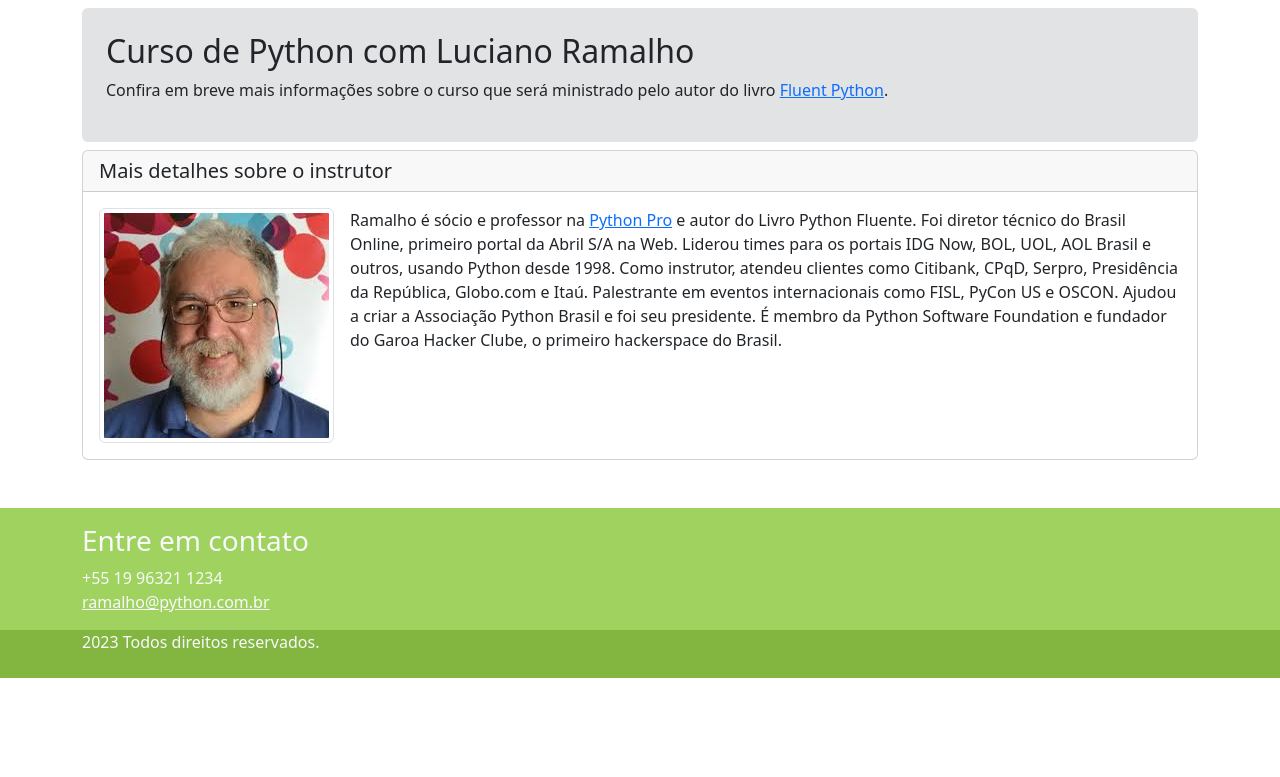
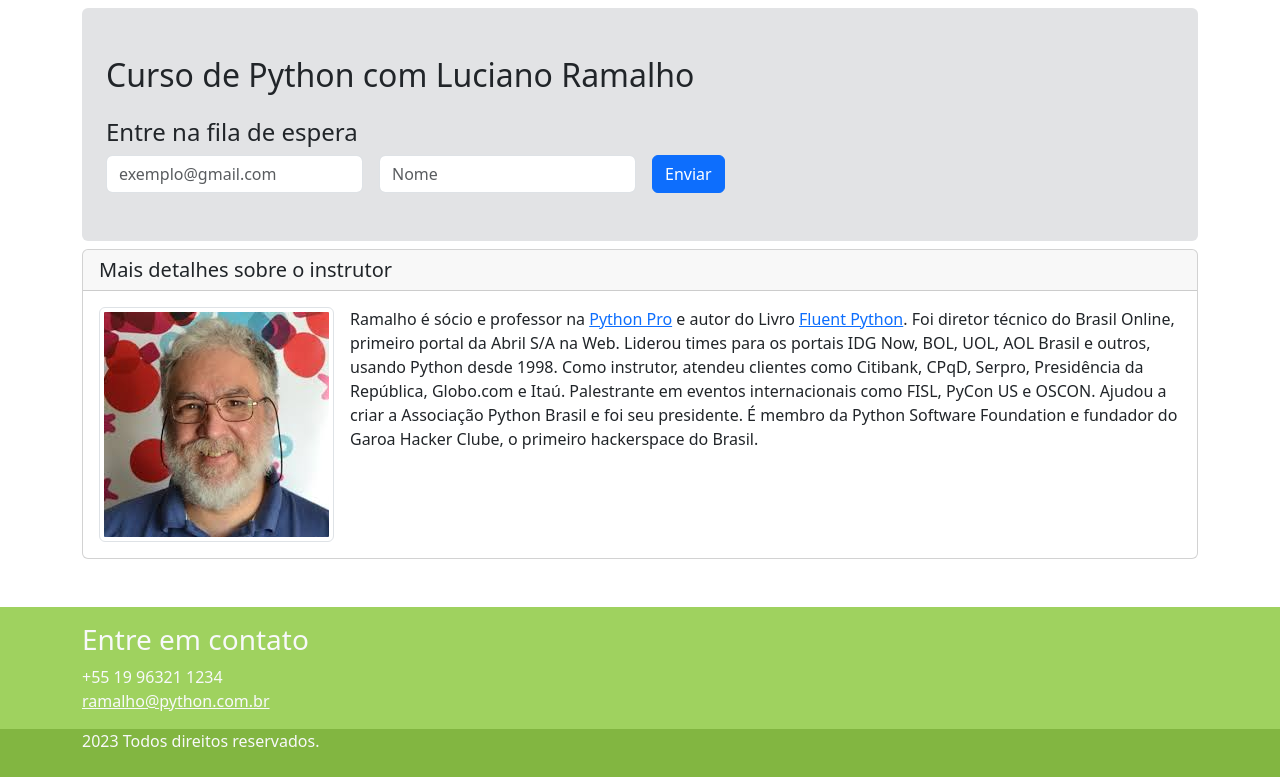
Before and after one commit to Zanettifabio/django02, a Django app: page / in a window 1280 px wide. Shown: the part 56-833 px from the top of the page. Before the commit the page ends 734 px from the top, so only its background shows below. Run offline with Django 4.2, Linux system fonts and the light colour scheme; some libraries are stand-ins or nearby versions.

Commit message:
formulario home page inserido

```diff
--- a/pypro02/base/templates/base/home.html
+++ b/pypro02/base/templates/base/home.html
@@ -34,14 +34,38 @@
 		<div class="container">
 			<div class="row">
 				<div class="col-md-12">
-					<div class="jumbotron bg-secondary-subtle rounded p-4 my-2">
+					<div class="jumbotron bg-secondary-subtle rounded py-5 ps-4 my-2">
 						<h2>
 							Curso de Python com Luciano Ramalho
 						</h2>
-						<p>
-							Confira em breve mais informações sobre o curso que será ministrado pelo autor do livro
-							<a href="https://www.amazon.com/_/dp/1491946008?tag=oreilly20-20" target="_blank">Fluent Python</a>.
-						</p>
+						<h4 class="pt-3">Entre na fila de espera</h4>
+						<form action="https://hotmail.us11.list-manage.com/subscribe/post?u=433e92ea94a5d7885d3c66bf3&amp;id=5c60e565d5&amp;f_id=00fea6e0f0"
+							  method="post" id="mc-embedded-subscribe-form" name="mc-embedded-subscribe-form"
+							  class="validate row gy-2 gx-3 align-items-center"
+							  target="_self" novalidate="">
+							<div class="col-auto">
+								<label class="visually-hidden" for="mce-EMAIL">Email</label>
+								<input type="email" name="EMAIL" class="required email form-control" id="mce-EMAIL"
+									   required="" value="" placeholder="exemplo@gmail.com">
+							</div>
+							<div class="col-auto">
+								<label class="visually-hidden" for="mce-FNAME">Username</label>
+								<div class="input-group">
+									<input type="text" name="FNAME" class="form-control text" id="mce-FNAME" value=""
+										   placeholder="Nome">
+								</div>
+								<div aria-hidden="true" style="position: absolute; left: -5000px;">
+									/* real people should not fill this in and expect good things - do not remove this
+									or risk form bot signups */
+									<input type="text" name="b_433e92ea94a5d7885d3c66bf3_5c60e565d5" tabindex="-1"
+										   value="">
+								</div>
+							</div>
+							<div class="col-auto">
+								<input type="submit" name="subscribe" id="mc-embedded-subscribe"
+									   class="button btn btn-primary" value="Enviar">
+							</div>
+						</form>
 					</div>
 				</div>
 			</div>
@@ -55,13 +79,15 @@
 							<p class="card-text">
 								<img class="img-thumbnail float-start me-3" src="{% static 'img/Luciano-Ramalho.jpeg' %}"
 									 alt="Foto do Luciano Ramalho">
-								Ramalho é sócio e professor na <a href="https://www.python.pro.br">Python
-								Pro</a> e autor do Livro Python Fluente. Foi diretor técnico do Brasil Online, primeiro portal
-								da Abril S/A na Web. Liderou times para os portais IDG Now, BOL, UOL, AOL Brasil e outros,
-								usando Python desde 1998. Como instrutor, atendeu clientes como Citibank, CPqD, Serpro,
-								Presidência da República, Globo.com e Itaú. Palestrante em eventos internacionais como FISL,
-								PyCon US e OSCON. Ajudou a criar a Associação Python Brasil e foi seu presidente. É membro da
-								Python Software Foundation e fundador do Garoa Hacker Clube, o primeiro hackerspace do Brasil.
+								Ramalho é sócio e professor na <a href="https://www.python.pro.br">Python Pro</a> e
+								autor do Livro <a href="https://www.amazon.com/_/dp/1491946008?tag=oreilly20-20"
+												  target="_blank">Fluent Python</a>. Foi diretor técnico do Brasil
+								Online, primeiro portal da Abril S/A na Web. Liderou times para os portais IDG Now, BOL,
+								UOL, AOL Brasil e outros, usando Python desde 1998. Como instrutor, atendeu clientes
+								como Citibank, CPqD, Serpro, Presidência da República, Globo.com e Itaú. Palestrante em
+								eventos internacionais como FISL, PyCon US e OSCON. Ajudou a criar a Associação Python
+								Brasil e foi seu presidente. É membro da Python Software Foundation e fundador do Garoa
+								Hacker Clube, o primeiro hackerspace do Brasil.
 							</p>
 						</div>
 					</div>
```
